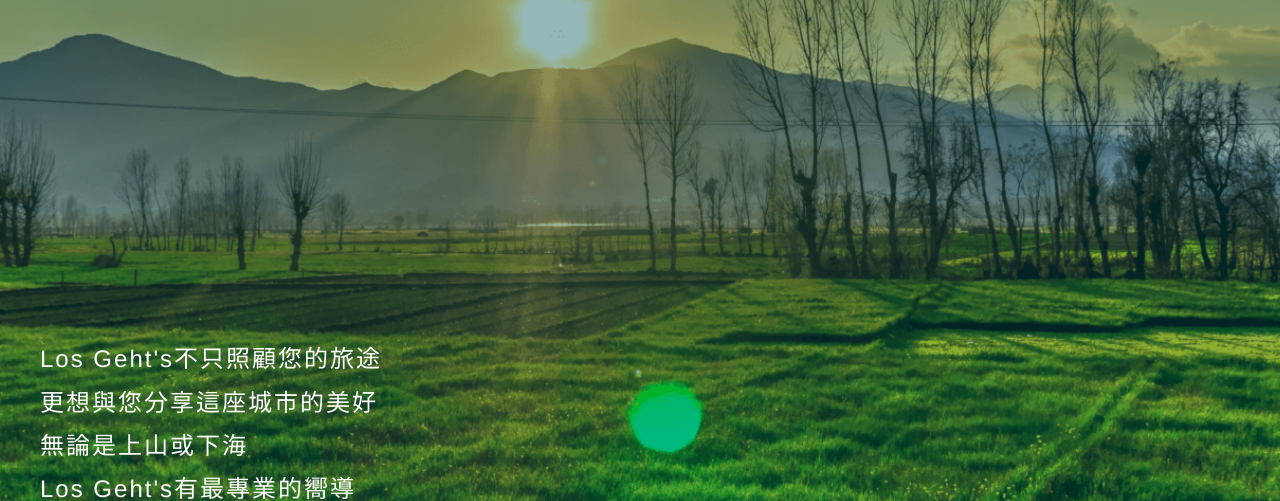
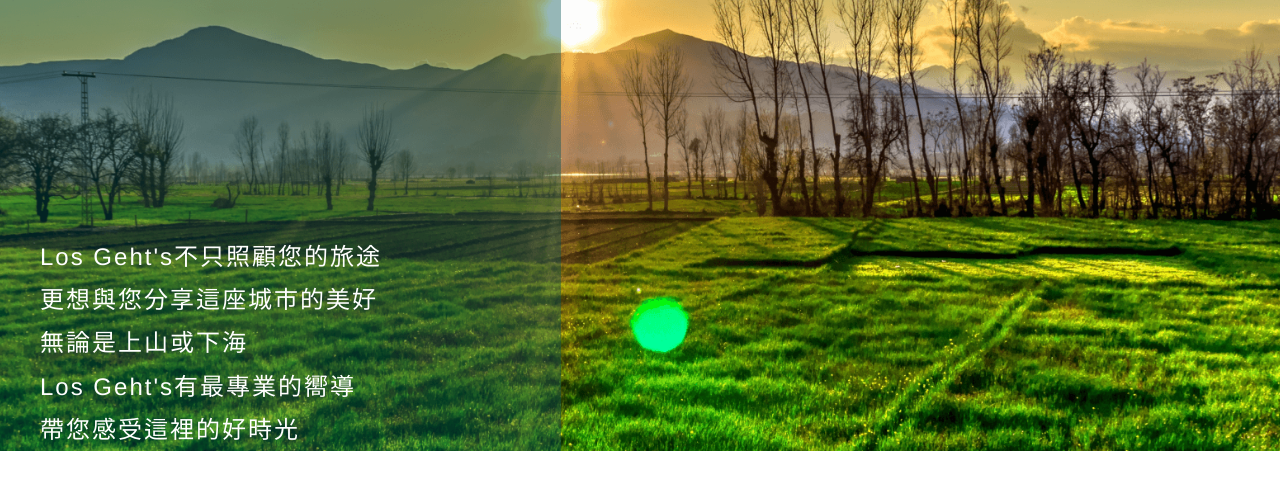
Before and after one commit to emily830101/project, a plain HTML site: page play.html in a window 1280 px wide. Shown: the part 83-584 px from the top of the page. Drawn offline with Linux system fonts and the light colour scheme.

Commit message:
change play page's absolute position to Javascript. make banner smaller

```diff
--- a/css/booking_style.css
+++ b/css/booking_style.css
@@ -418,10 +418,6 @@ body{
         margin-left: 120px;
       }
 
-    #btn:hover {
-        display: none;
-      }
-
     .price h1{
           font-size: 16px;
       }
--- a/css/confirm_style.css
+++ b/css/confirm_style.css
@@ -84,6 +84,7 @@ body{
   box-shadow: none;
   transform: translateY(0);
   }
+
 .banner{
     background-image: url(../image/booking_banner.png);
     background-repeat: no-repeat;
--- a/css/index_style.css
+++ b/css/index_style.css
@@ -90,7 +90,7 @@
         background-repeat: no-repeat;
         background-size: contain, cover;
         width: 100%;
-        padding-top: 28.6%;
+        padding-top: 22.6%;
         /* padding-bottom: 2.3%; */
         background-position: 0, center;
     }
--- a/css/play_style.css
+++ b/css/play_style.css
@@ -102,10 +102,11 @@ body{
 .banner{
     background-image: url(../image/Rectangle\ 58.png), url(../image/play_banner.png);
     width: 100%;
+    background-repeat: no-repeat;
     background-size: contain, cover;
     background-position: 0, center center;
-    padding-top: 26.6%;
-    padding-bottom: 2%;
+    padding-top: 18.6%;
+    /* padding-bottom: 2%; */
 }
 
 .banner p{
--- a/css/restaurant_style.css
+++ b/css/restaurant_style.css
@@ -106,7 +106,7 @@ body{
     width: 100%;
     background-size: contain, cover;
     padding-top: 3.6%;
-    padding-bottom: 25%;
+    padding-bottom: 24%;
 }
 
 .banner p{
--- a/css/roomDetail_style.css
+++ b/css/roomDetail_style.css
@@ -102,11 +102,12 @@ body{
   }
 
 .banner{
-    background-image: url(../image/roomDetail_banner.png);
+    background-image: url(../image/roomDetail_banner.jpg);
     background-size: cover;
     background-repeat: no-repeat;
     width: 100%;
-    padding-top: 40%;
+    padding-top: 35%;
+    background-position: center center;
 }
 
 .facility{
--- a/css/room_style.css
+++ b/css/room_style.css
@@ -105,7 +105,7 @@ body{
     background-size: cover;
     background-repeat: no-repeat;
     width: 100%;
-    padding-top: 40%;
+    padding-top: 35%;
 }
 
 .room_container{
@@ -116,13 +116,13 @@ body{
 
 .notice{
     text-align: center;
-    margin-top: 30px;
+    margin-top: 28px;
 }
 
 .notice h3{
     color: #F9C50F;
     margin-bottom: 20px;
-    font-size: 30px;
+    font-size: 28px;
     font-weight: 600;
 }
 
--- a/play.html
+++ b/play.html
@@ -41,7 +41,8 @@
         <p>出哈達港賞鯨、季節限定溪谷溯溪、獵人學校體驗，Los Geht's精選一系列在地特色體驗活動。如果你願意花上半天，打開感官，交換幾則在地的故事、試試更深度的旅遊方式，那麼你一定要看看！這份我們精心為你準備的體驗活動清單。</p>
     </div>
 
-    <div class="play_content">
+    <div class="play_content" id = "play_content">
+        <div id="play_container">
             <div class="play">
                 <img src="./image/hiking.png" class="pic1" alt="">
                 <div class=" text hiking_text" data-aos="fade-up" data-aos-duration="1500">
@@ -84,6 +85,7 @@
                 <img src="./image/forest/lake_24.png" class="lake1" width="400px" height="155px">
                 <img src="./image/forest/lake_24.png" class="lake2" width="200px" height="75px">
             </div>
+        </div>
     </div>
 
     <div class="play_notice" id="notice2">
@@ -119,6 +121,24 @@
 <script src="./plugin/aos-master/dist/aos.js"></script>
     <script>
         AOS.init();
+        document.addEventListener("DOMContentLoaded", () => {
+            center();
+        });
+        window.onresize = center;
+        function center() {
+            let width = document.body.clientWidth;
+            if (width < 1200) {
+                return;
+            }
+            let playContent= document.getElementById("play_content");
+            let playContainer = document.getElementById("play_container");
+            let img2 = document.getElementsByClassName("pic2")[0];
+            let lake2 = document.getElementsByClassName("lake2")[0];
+            let playContainerWidth = lake2.getBoundingClientRect().right * 1.05 - img2.getBoundingClientRect().left;
+            let pos = (playContent.offsetWidth - playContainerWidth) / 2;
+            playContainer.style.translate = pos + "px";
+            // console.log(pos);
+        }
     </script>
 </body>
 </html>
```
Also changed, not shown: booking.html (+2 -2 lines), css/index_rwd.css (deleted, +0 -7 lines), index.html (+1 -1 lines), restaurant.html (+1 -1 lines), image/roomDetail_banner.jpg (added), image/roomDetail_banner.png (deleted).
